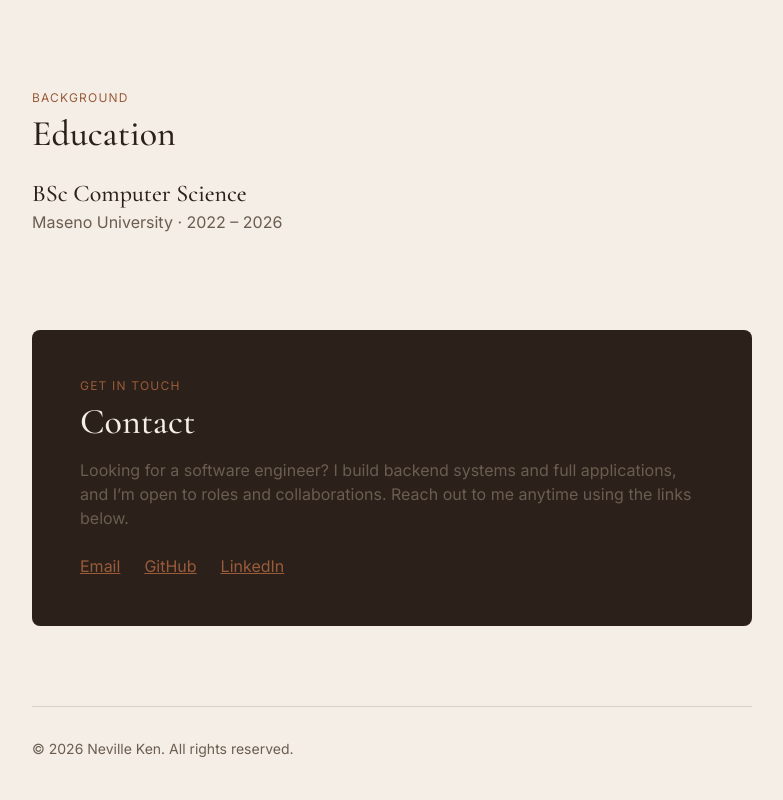
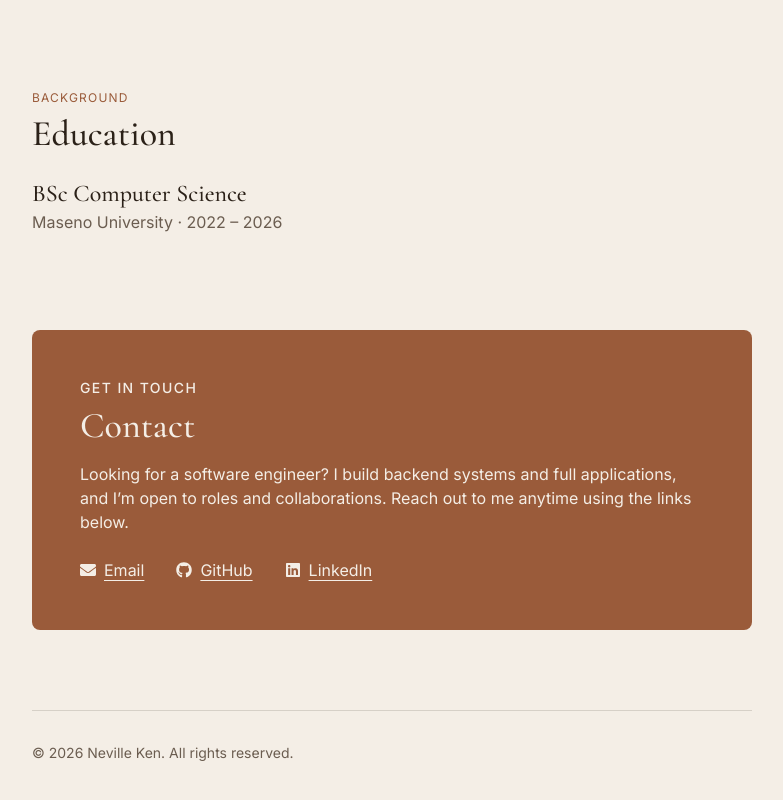
Before and after one commit to KingN3V/nevportfolio, a Next.js app: page / in a window 1280 px wide. Shown: the part 2431-3231 px from the top of the page, without its empty margins (248-1031 px from the left). Built offline with nearby package versions, Linux system fonts and the light colour scheme.

Commit message:
Style contact panel and project cards, add icons

```diff
--- a/app/page.tsx
+++ b/app/page.tsx
@@ -1,4 +1,5 @@
 import ProjectCard from "@/components/ProjectCard";
+import { FaEnvelope, FaGithub, FaLinkedin } from "react-icons/fa";
 const skills = [
   "Python",
   "FastAPI",
@@ -163,38 +164,41 @@ export default function Home() {
       </section>
       <section
         id="contact"
-        className="mt-24 scroll-mt-24 rounded-lg bg-band p-8 text-background sm:p-12"
+        className="mt-24 scroll-mt-24 rounded-lg bg-accent p-8 text-background sm:p-12"
       >
-        <p className="text-xs uppercase tracking-widest text-accent">
+        <p className="text-sm font-medium uppercase tracking-widest">
           Get in touch
         </p>
         <h2 className="mt-2 text-4xl font-medium">Contact</h2>
-        <p className="mt-4 text-muted">
+        <p className="mt-4">
           Looking for a software engineer? I build backend systems and full
           applications, and I’m open to roles and collaborations. Reach out to
           me anytime using the links below.
         </p>
-        <div className="mt-6 flex gap-6">
+        <div className="mt-6 flex flex-wrap gap-x-8 gap-y-3">
           <a
             href="mailto:nevilleken5@gmail.com"
-            className="text-accent underline"
+            className="inline-flex items-center gap-2 underline underline-offset-4 hover:opacity-70"
           >
+            <FaEnvelope aria-hidden="true" />
             Email
           </a>
           <a
             href="https://github.com/KingN3V"
             target="_blank"
             rel="noreferrer"
-            className="text-accent underline"
+            className="inline-flex items-center gap-2 underline underline-offset-4 hover:opacity-70"
           >
+            <FaGithub aria-hidden="true" />
             GitHub
           </a>
           <a
             href="https://www.linkedin.com/in/neville-ken-786901262"
             target="_blank"
             rel="noreferrer"
-            className="text-accent underline"
+            className="inline-flex items-center gap-2 underline underline-offset-4 hover:opacity-70"
           >
+            <FaLinkedin aria-hidden="true" />
             LinkedIn
           </a>
         </div>
--- a/components/ProjectCard.tsx
+++ b/components/ProjectCard.tsx
@@ -16,7 +16,7 @@ export default function ProjectCard({
   links,
 }: ProjectCardProps) {
   return (
-    <article className="rounded-lg border border-foreground/15 bg-white/40 p-6 sm:p-8">
+    <article className="rounded-lg border border-foreground/15 bg-foreground/5 p-6 transition-colors hover:bg-foreground/10 sm:p-8">
       <h3 className="text-3xl font-medium">{title}</h3>
       <p className="mt-2 text-muted">{tagline}</p>
       <ul className="mt-4 list-disc space-y-1 pl-5">
--- a/package.json
+++ b/package.json
@@ -11,7 +11,8 @@
   "dependencies": {
     "next": "16.4.2",
     "react": "19.3.0",
-    "react-dom": "19.3.0"
+    "react-dom": "19.3.0",
+    "react-icons": "^5.7.0"
   },
   "devDependencies": {
     "@tailwindcss/turbopack": "^4",
```
Also changed, not shown: 1 other file (tests, documents, lock files or other folders).
